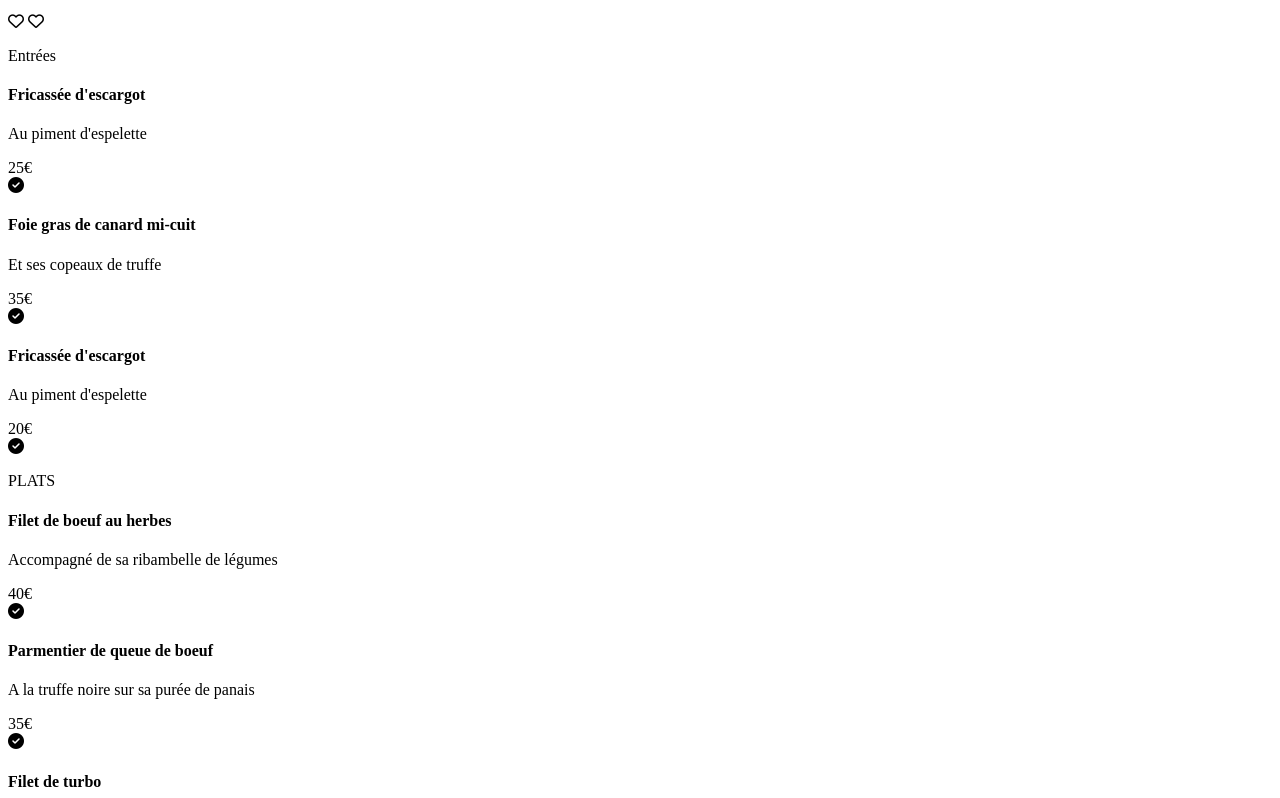
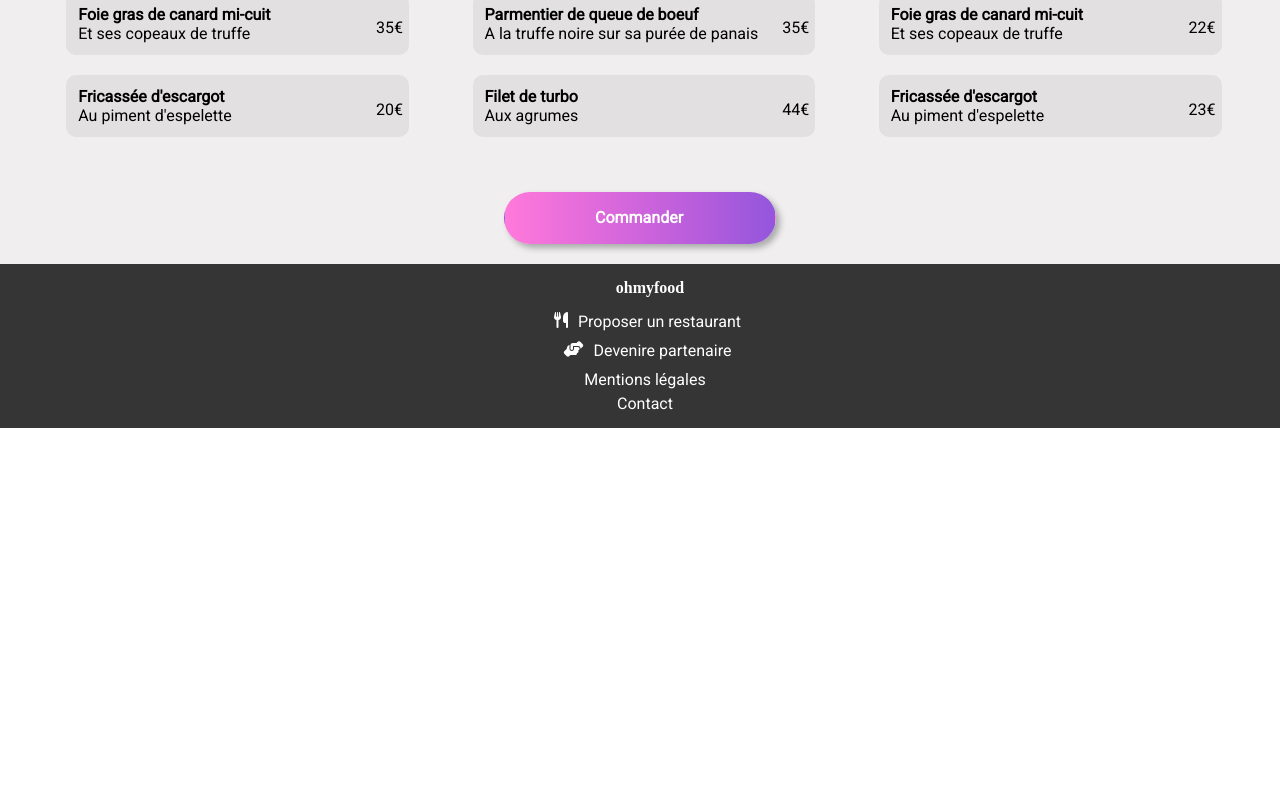
Before and after one commit to maximeOC/MaximeGaspard_3_20-12-2021, a website: page pages/la-palette-du-gout.html in a window 1280 px wide. Shown: the part 464-1262 px from the top of the page. After the commit the page ends 892 px from the top, so only its background shows below. Drawn offline with Linux system fonts and the light colour scheme; the site is published under a folder, as on GitHub Pages, so addresses that start at the root find nothing; a web font is replaced by a local one.

Commit message:
changement de lien

```diff
--- a/pages/la-palette-du-gout.html
+++ b/pages/la-palette-du-gout.html
@@ -8,7 +8,7 @@
     <link rel="preconnect" href="https://fonts.gstatic.com">
     <link href="https://fonts.googleapis.com/css2?family=Roboto&display=swap" rel="stylesheet">
     <link href="https://fonts.googleapis.com/css2?family=Shrikhand&display=swap" rel="stylesheet">
-    <link rel="stylesheet" href="/sass/style.css">
+    <link rel="stylesheet" href="../sass/style.css">
     <title>La palette du gout</title>
 </head>
 <body>
--- a/sass/utils/_animation.scss
+++ b/sass/utils/_animation.scss
@@ -6,9 +6,7 @@
     font-size: 0;
     font-weight: bold;
     transition-duration: 0.7s;
-    background-image: linear-gradient(to left, #9356dc, #b35cdc, #cf64dc, #e86edb, #ff79da);
-    color: transparent;
-    background-clip: text;
+    //background: linear-gradient(to left, #9356dc, #b35cdc, #cf64dc, #e86edb, #ff79da);
   }
 
   @keyframes rotation
```
Also changed, not shown: sass/style.css, 1 other file.
